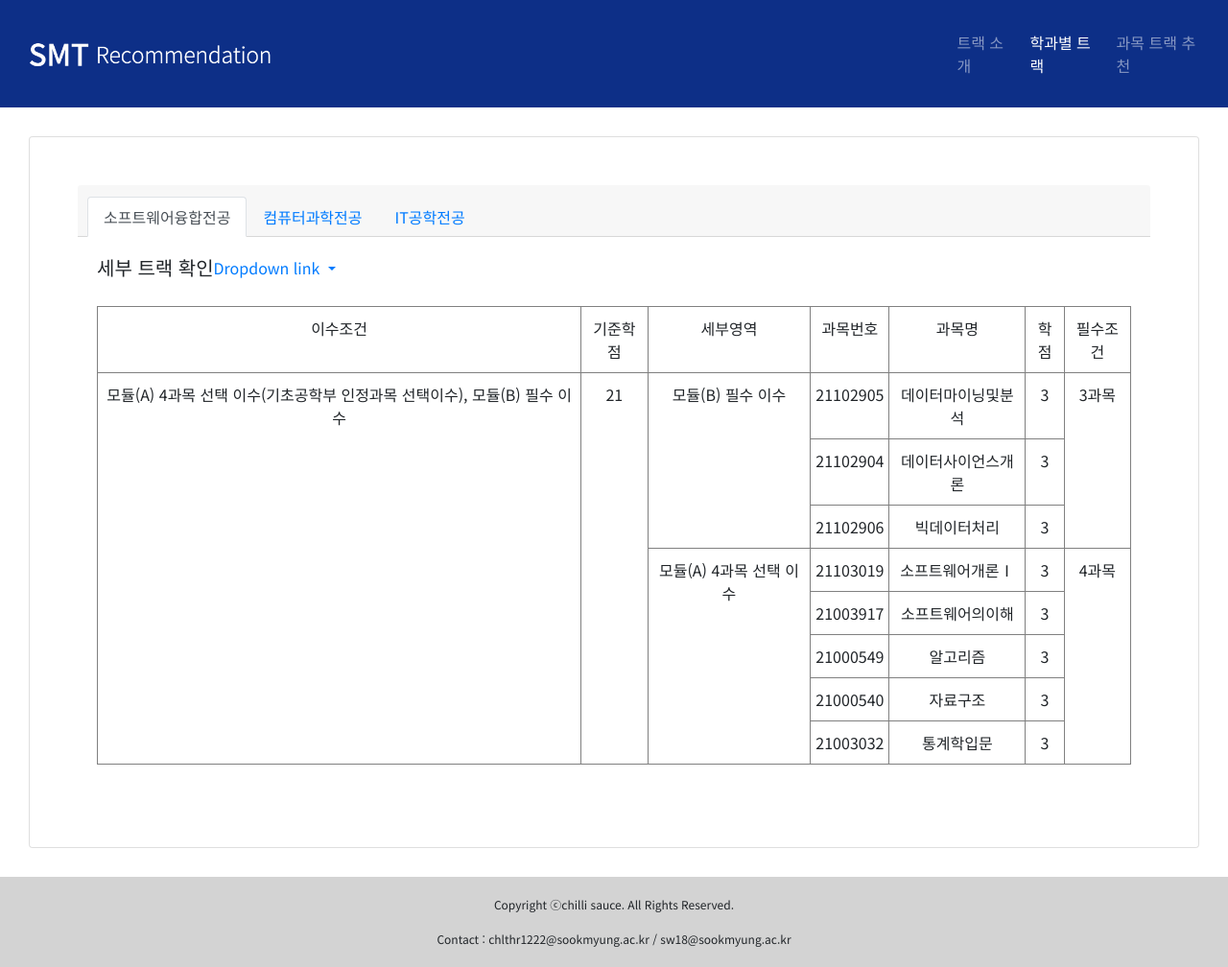
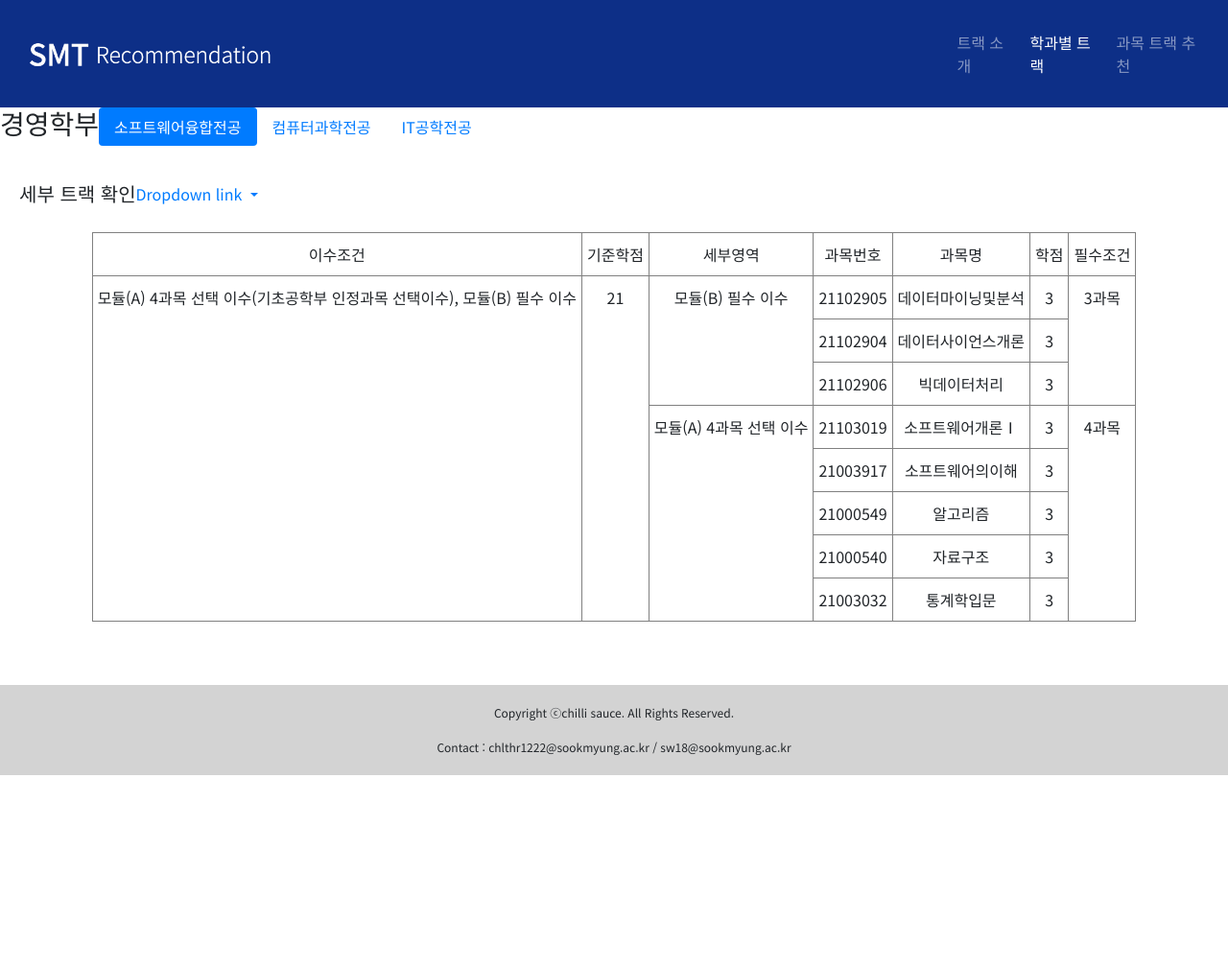
Before and after one commit to 1010Min/-chili-sauce, a Flask app: page /major-track in a window 1280 px wide. Shown: the whole page at 96% size. After the commit the page ends 808 px from the top, so only its background shows below. Run offline with Flask 2, Linux system fonts and the light colour scheme; some libraries are stand-ins or nearby versions.

Commit message:
UPDATE : majortrack.html 수정

```diff
--- a/templates/majortrack.html
+++ b/templates/majortrack.html
@@ -55,36 +55,23 @@
         </div>
     </nav>
 
-    <div class="card text-center">
-        <div class="card-header">
-          <ul class="nav nav-tabs card-header-tabs">
+    <ul class="nav nav-pills mb-3" id="pills-tab" role="tablist">
+        <h3>
+           경영학부
+        </h3>
         <li class="nav-item">
-              <a class="nav-link active" aria-current="true" href="#">소프트웨어융합전공</a>
+            <a class="nav-link active" id="pills-home-tab" data-toggle="pill" href="#pills-home" role="tab" aria-controls="pills-home" aria-selected="true">소프트웨어융합전공</a>
         </li>
         <li class="nav-item">
-                <a class="nav-link" aria-current="true" href="#">컴퓨터과학전공</a>
+            <a class="nav-link" id="pills-profile-tab" data-toggle="pill" href="#pills-profile" role="tab" aria-controls="pills-profile" aria-selected="false">컴퓨터과학전공</a>
         </li>
         <li class="nav-item">
-                <a class="nav-link" aria-current="true" href="#">IT공학전공</a>
+            <a class="nav-link" id="pills-contact-tab" data-toggle="pill" href="#pills-contact" role="tab" aria-controls="pills-contact" aria-selected="false">IT공학전공</a>
         </li>
     </ul>
-        </div>
 
-        <script>
-            $(function () {
-                // actvie 활성화
-               // $(".nav-item > .active").css("font-weight", "bold");
-                $('.nav-link').click(function () {
-                    // .nav-link 클릭시 이전의 active 값 해제 후,
-                   // $(".nav-item > .active").css("color", "#000000");
-                    $('.nav-link').removeClass('active');
-                    // 클릭한 위치 active 적용
-                    $(this).addClass('active');
-                    //$(".nav-item > .active").css("font-weight", "bold");
-                });
-            });
-        </script>
-
+    <div class="tab-content" id="pills-tabContent">
+        <div class="tab-pane fade show active" id="pills-home" role="tabpanel" aria-labelledby="pills-home-tab">
             <div class="card-body">
                 <ul class = "nav">
                     <h5 class="card-title">세부 트랙 확인</h5>
@@ -101,7 +88,6 @@
                     </li>
 
                 </ul>
-
                 <p class="card-text">
                     <style type="text/css">
                         table {margin-left:auto; margin-right:auto;}
@@ -175,8 +161,20 @@
                 </table>
                 </p>
             </div>
+        </div>
+        <div class="tab-pane fade" id="pills-profile" role="tabpanel" aria-labelledby="pills-profile-tab">
 
         </div>
+        <div class="tab-pane fade" id="pills-contact" role="tabpanel" aria-labelledby="pills-contact-tab">
+
+        </div>
+    </div>
+
+
+
+
+
+
 
     <div class="footer">
         Copyright ⓒchilli sauce. All Rights Reserved.
```
Lines whose indentation alone changed are shown as unchanged.
